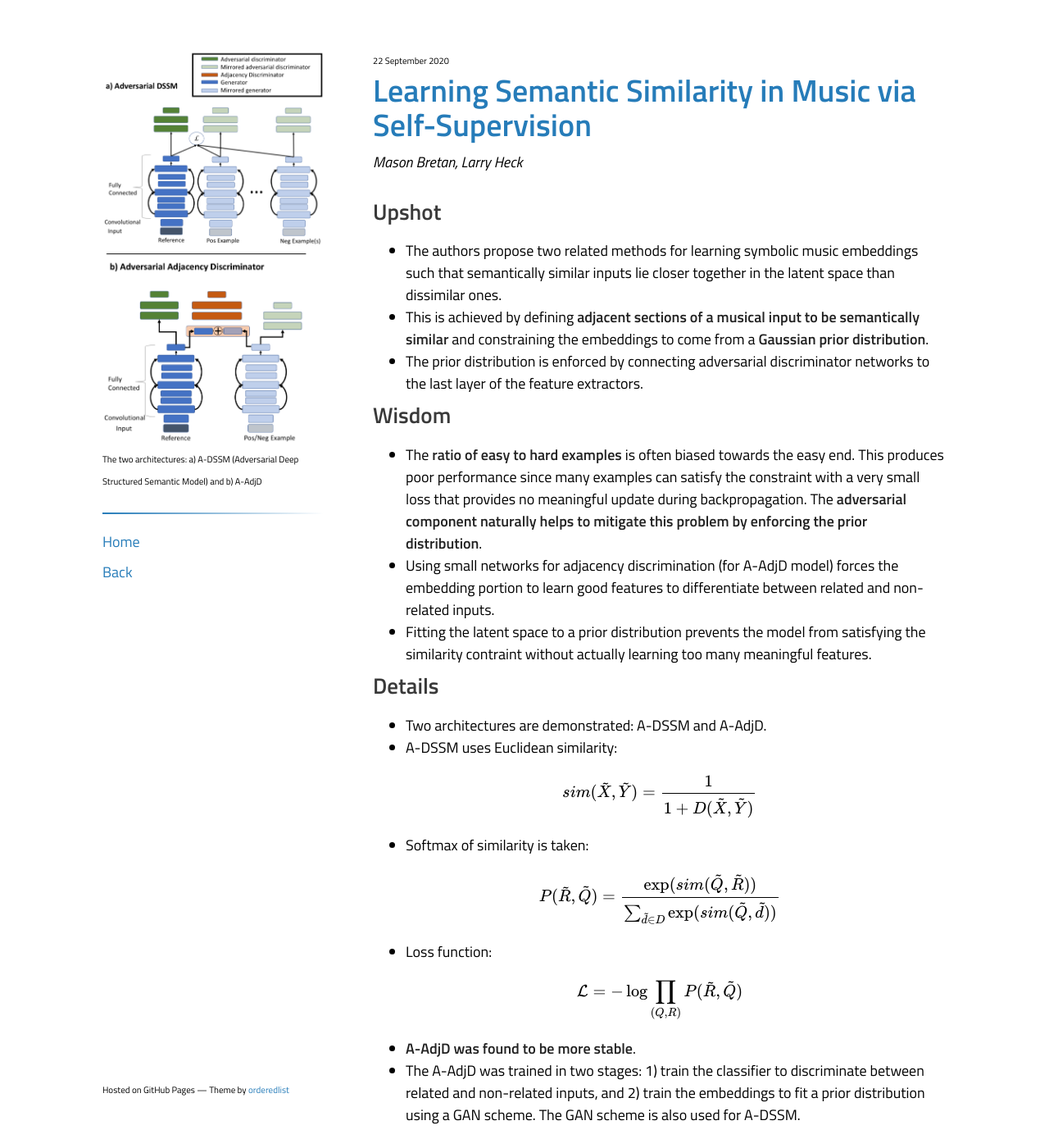
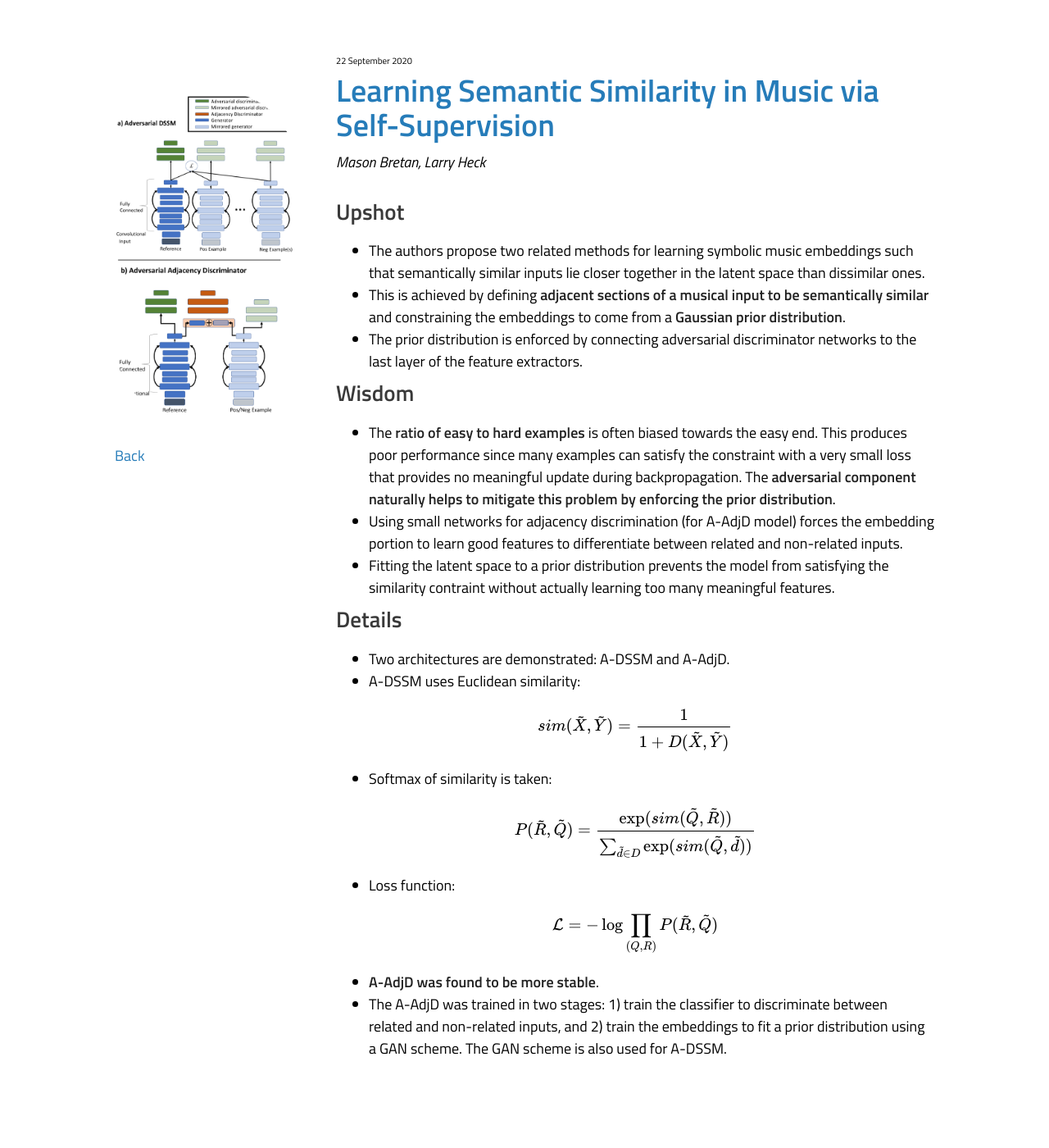
Before and after one commit to shreyanc/shreyanc.github.io, a Jekyll site: the page built from _posts/2020-09-22-semantic-similarity-via-self-supervision.md, in a window 1280 px wide and 1400 px high. Shown: the whole window at 82% size. Built offline with Jekyll 4.4.1, drawn with Linux system fonts in a browser that asks for light colours; nearby versions of some CDN libraries; formulas are drawn with MathJax 3.

Commit message:
change dp

```diff
--- a/_config.yml
+++ b/_config.yml
@@ -1,5 +1,5 @@
 title: Shreyan Chowdhury
-logo: /assets/img/dp.jpg
+#logo: /assets/img/dp2.jpg
 description: machine learning + music
 show_downloads: false
 google_analytics: UA-144561544-1
--- a/_layouts/default.html
+++ b/_layouts/default.html
@@ -4,6 +4,7 @@
     <meta charset="UTF-8">
     <meta http-equiv="X-UA-Compatible" content="IE=edge">
     <meta name="viewport" content="width=device-width, initial-scale=1">
+      <script src="https://kit.fontawesome.com/8ea6e86003.js" crossorigin="anonymous"></script>
 
 {% seo %}
     <link rel="stylesheet" href="{{ '/assets/css/style.css?v=' | append: site.github.build_revision | relative_url }}">
@@ -26,19 +27,20 @@
   </head>
   <body>
     <div class="wrapper">
-      <header>
+      <header class="side-header">
 <!--	      {% if page.is_home_page %}-->
 <!--            <h1 class="site-title title-center"><a href="{{ '/' | absolute_url }}">{{ site.title | default: site.github.repository_name }}</a></h1>-->
 <!--          {% else %}-->
 <!--            <h1><a href="#">{{ page.title }}</a></h1>-->
 <!--	      {% endif %}-->
+	      	<img class="sitelogo" src="{{page.logo}}" alt="Site Logo" />
 
-	      {% if page.logo %}
-            <img style="display:block; margin:auto" src="{{page.logo | relative_url}}" alt="Page Logo" />
-            <small>{{ page.logo_desc }}</small>
-	      {% else %}
-	      	<img class="sitelogo" src="{{site.logo | relative_url}}" alt="Site Logo" />
-        {% endif %}
+<!--	      {% if page.logo %}-->
+<!--            <img style="display:block; margin:auto" src="{{page.logo | relative_url}}" alt="Page Logo" />-->
+<!--            <small>{{ page.logo_desc }}</small>-->
+<!--	      {% else %}-->
+<!--	      	<img class="sitelogo" src="{{site.logo | relative_url}}" alt="Site Logo" />-->
+<!--        {% endif %}-->
 
         <br>
         <br>
@@ -49,22 +51,34 @@
 <!--        <a rel="me" href="https://www.soundcloud.com/shreyan-chowdhury"><img style="margin: 0 5px" width="25" height="25" src="/assets/img/soundcloud.svg"></a>-->
 <!--        <br><br>-->
 <!--        <hr>-->
-          <p class="my-links title-center">
-          <a href="/assets/pdf/Resume_PostDoc_2023-02-20.pdf" target="_blank">CV</a> | <a href="https://scholar.google.com.au/citations?user=WGjp-vYAAAAJ&hl=en" target="_blank">Google Scholar</a> | <a href="https://epub.jku.at/obvulihs/content/titleinfo/8165733/full.pdf" target="_blank">PhD Thesis</a><br>
-              <a href="https://sigmoid.social/@shreyan" target="_blank">Mastodon</a> | <a href="https://twitter.com/shreyan_ch" target="_blank">Twitter</a> | <a href="https://www.linkedin.com/in/shreyan-chowdhury/" target="_blank">LinkedIn</a><br>
-              <a href="https://github.com/shreyanc" target="_blank">Github</a>
-          </p>
+<!--          <p class="my-links title-center">-->
+<!--          <a href="/assets/pdf/Resume_PostDoc_2023-02-20.pdf" target="_blank">CV</a> | <a href="https://scholar.google.com.au/citations?user=WGjp-vYAAAAJ&hl=en" target="_blank">Google Scholar</a> | <a href="https://epub.jku.at/obvulihs/content/titleinfo/8165733/full.pdf" target="_blank">PhD Thesis</a><br>-->
+              <div style="font-size: larger; text-align: center; margin-top: -0.5em">
+                <table style="width: 100%;">
+                <tr><td><a href="https://sigmoid.social/@shreyan" target="_blank"><i class="fa-brands fa-mastodon"></i></a></td> <td><a href="https://twitter.com/shreyan_ch" target="_blank"><i class="fa-brands fa-twitter"></i></td> </a>
+              <td><a href="https://www.linkedin.com/in/shreyan-chowdhury/" target="_blank"><i class="fa-brands fa-linkedin"></i></a></td> <td><a href="https://github.com/shreyanc" target="_blank"><i class="fa-brands fa-github"></i></a></td>
+                </tr>
+                </table>
+
+            </div>
+<!--          </p>-->
           <br>
         <!--<p class="view"><a href="/apad.html">A Paper a Day</a></p>
         <p class="view"><a href="/projects.html">Projects</a></p>
         <p class="view"><a href="/cv.html">My CV</a></p>-->
-        <p class="view"><a href="#updates">Updates</a></p>
-        <p class="view"><a href="#publications">Publications</a></p>
-        <p class="view"><a href="/blog.html">Blog</a></p>
+<!--        <p class="view"><a href="#updates">What I've been up to</a></p>-->
+        <p class="view"><a href="index">Home</a></p>
+        <p class="view"><a href="aboutme">About Me</a></p>
+<!--        <p class="view"><a href="/blog.html">I/O</a></p>-->
+<!--        <p class="view"><a href="aboutme">self.process(life)</a></p>-->
+<!--        <p class="view"><a href="#publications">Publications</a></p>-->
+<!--        <p class="view"><a href="/blog.html">Resources for students</a></p>-->
+<!--        <p class="view"><a href="/blog.html">Teaching/Mentoring</a></p>-->
+<!--        <p class="view"><a href="/blog.html">Blog</a></p>-->
 
         {% else %}
-        <hr>
-        <p class="view"><a href="/">Home</a></p>
+<!--        <hr>-->
+<!--        <p class="view"><a href="/">Home</a></p>-->
           {% if page.parent %}
             <p class="view"><a href={{ page.parent }}>Back</a></p>
           {% endif %}
@@ -79,12 +93,12 @@
       {{ content }}
 
       </section>
-      <footer>
-        {% if site.github.is_project_page %}
-        <p>This project is maintained by <a href="{{ site.github.owner_url }}">{{ site.github.owner_name }}</a></p>
-        {% endif %}
-        <p><small>Hosted on GitHub Pages &mdash; Theme by <a href="https://github.com/orderedlist">orderedlist</a></small></p>
-      </footer>
+<!--      <footer>-->
+<!--        {% if site.github.is_project_page %}-->
+<!--        <p>This project is maintained by <a href="{{ site.github.owner_url }}">{{ site.github.owner_name }}</a></p>-->
+<!--        {% endif %}-->
+<!--        <p><small>Hosted on GitHub Pages &mdash; Theme by <a href="https://github.com/orderedlist">orderedlist</a></small></p>-->
+<!--      </footer>-->
     </div>
     <script src="{{ "/assets/js/scale.fix.js" | relative_url }}"></script>
     {% if site.google_analytics %}
--- a/_sass/jekyll-theme-minimal.scss
+++ b/_sass/jekyll-theme-minimal.scss
@@ -23,6 +23,13 @@
   text-align: center;
 }
 
+.subtitle {
+  text-align: center;
+  color: #555;
+  font-weight: lighter;
+  margin-top: -0.5em;
+}
+
 h1, h2, h3, h4, h5, h6 {
   color:#222;
   margin:0 0 20px;
@@ -45,6 +52,8 @@
 }
 
 h3, h4, h5, h6 {
+  margin-top: 1.5em;
+  margin-bottom: 0.8em;
   color:#494949;
 }
 
@@ -89,9 +98,10 @@
   margin-top: -0.5em;
 }
 .wrapper {
-  width:1030px;
+  width:1000px;
   margin:0 auto;
 }
+
 
 .sitelogo {
   //border-radius: 2em 5em;
@@ -139,7 +149,7 @@
 }
 
 th, td {
-  text-align:left;
+  text-align:center;
   padding:5px 10px;
   border-bottom:1px solid #e5e5e5;
 }
@@ -157,12 +167,20 @@
   max-width:100%;
 }
 
-header {
-  width:270px;
+.side-header {
+  width:220px;
   float:left;
   position:fixed;
   -webkit-font-smoothing:subpixel-antialiased;
 }
+
+.top-header {
+  //width:220px;
+  float:top;
+  position:relative;
+  -webkit-font-smoothing:subpixel-antialiased;
+}
+
 
 ul.downloads {
   list-style:none;
@@ -225,7 +243,7 @@
 }
 
 section {
-  width:700px;
+  width:730px;
   float:right;
   padding-bottom:50px;
 }
```
Also changed, not shown: _includes/publications.html (+55 -47 lines), aboutme.md (added, +19 -0 lines), index.md (+24 -22 lines).
